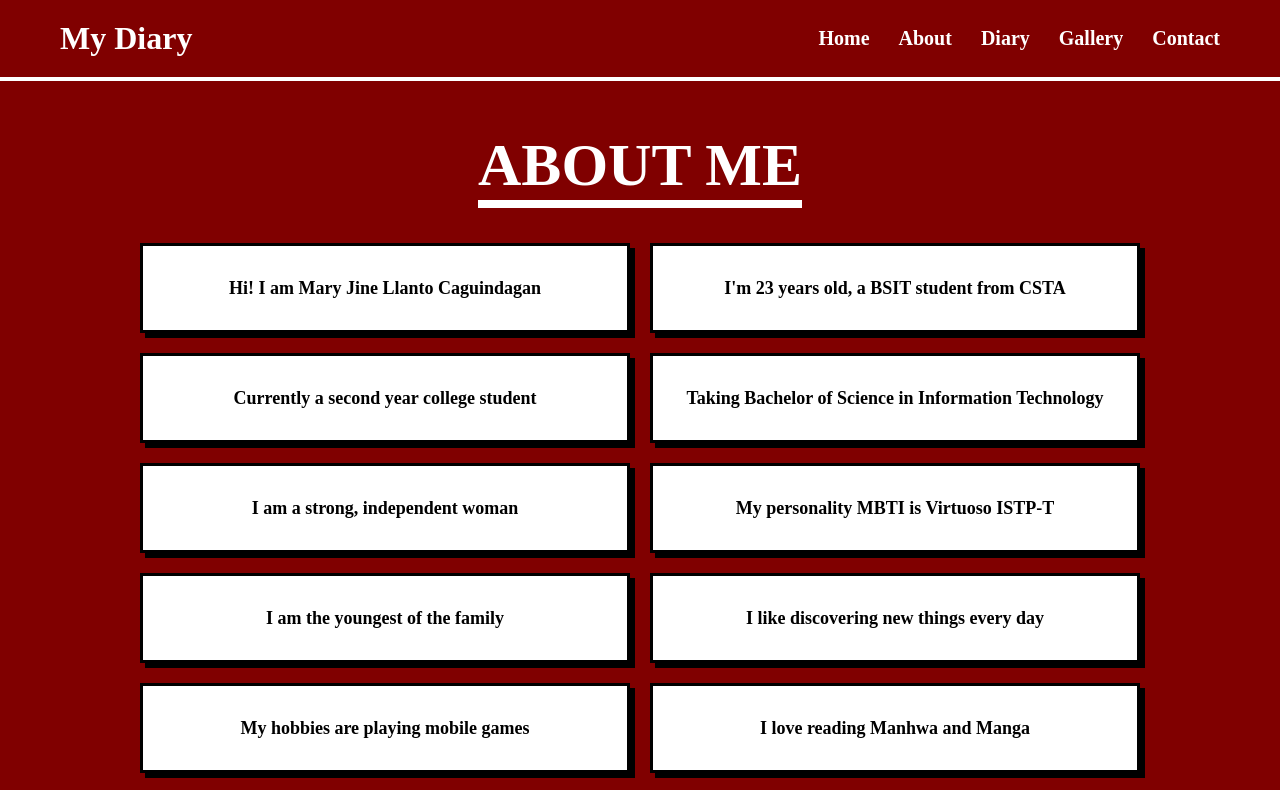
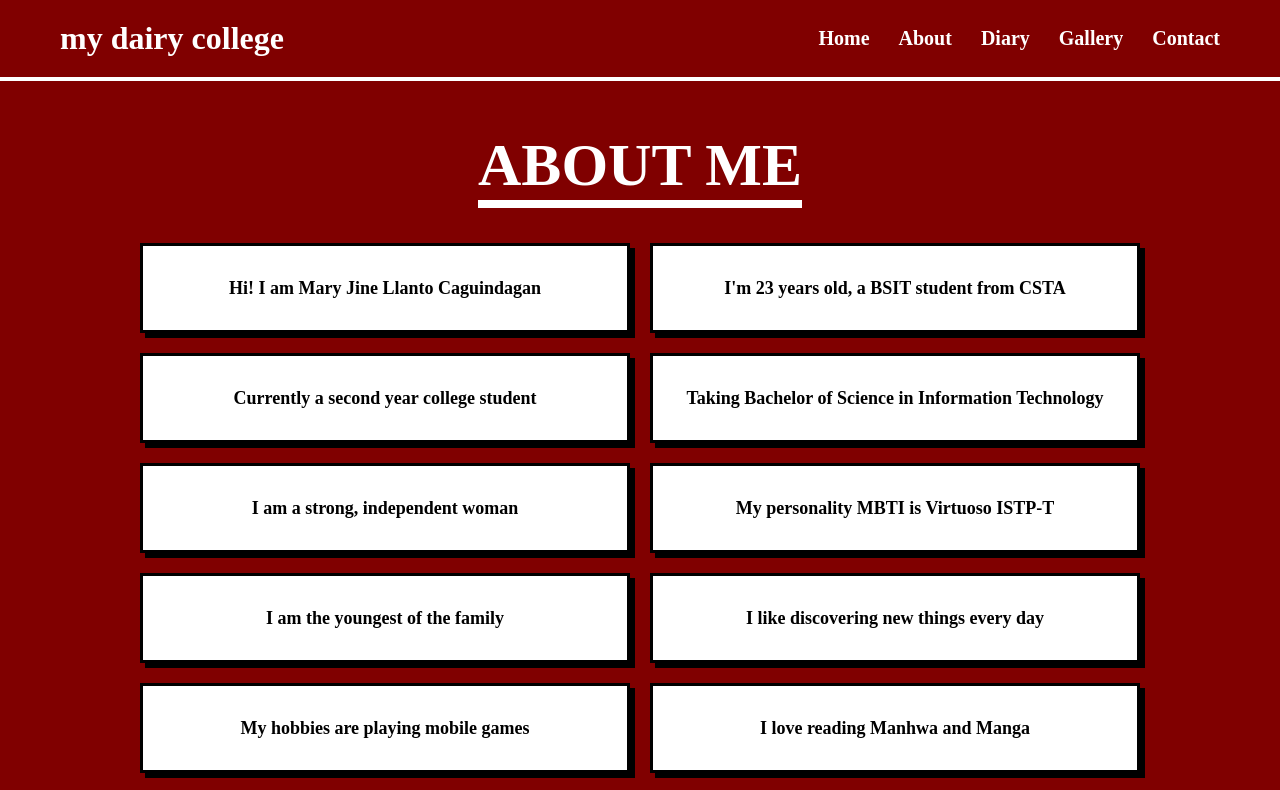
Before and after one commit to caguindaganmaryjinellanto-design/CSTAXaguindagan, a plain HTML site: page about.html in a window 1280 px wide. Shown: the top 790 px of the page. Drawn offline with Linux system fonts and the light colour scheme.

Commit message:
Update about.html

```diff
--- a/about.html
+++ b/about.html
@@ -122,7 +122,7 @@
 <body>
 
 <header>
-    <h1><a href="webpage.html">My Diary</a></h1>
+    <h1><a href="webpage.html">my dairy college</a></h1>
     <nav>
         <a href="index.html">Home</a>
         <a href="about.html">About</a>
```
